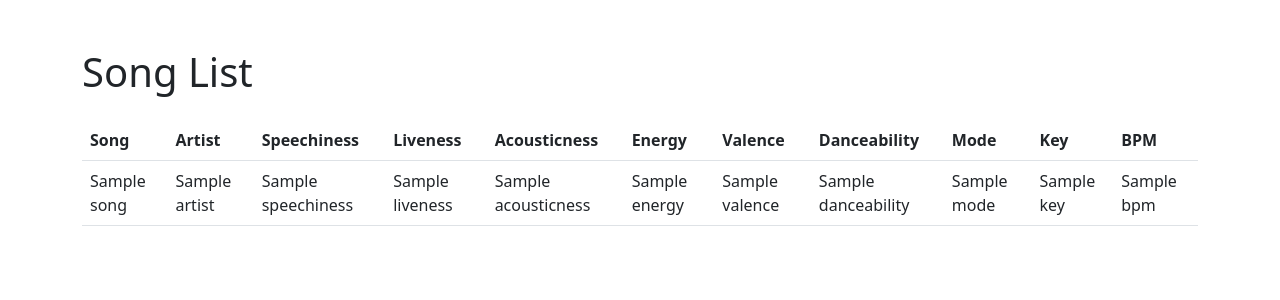
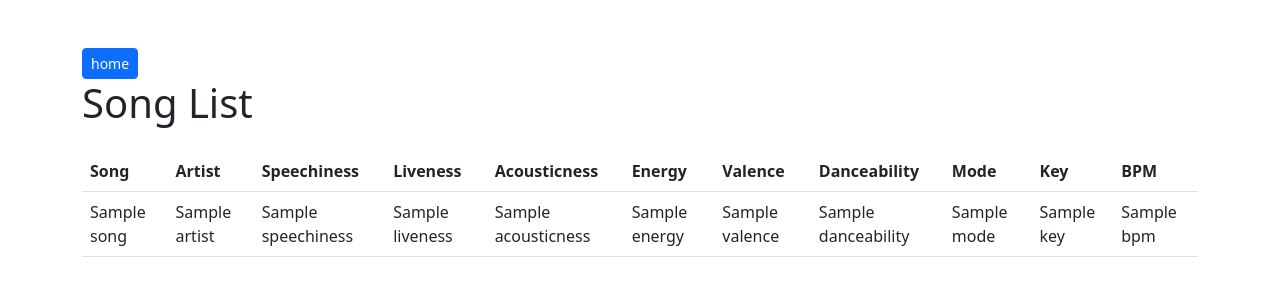
Before and after one commit to dnjsrl132/musiclist, a Django app: template search/templates/song_list.html in a window 1280 px wide. Shown: the top 300 px of the page. Run offline with Django 3.2, Linux system fonts and the light colour scheme; the template is opened without the code that fills it: most values are stand-ins (such as "Sample title", 1, 10 or a date in 2020).

Commit message:
feat : add home button

```diff
--- a/search/templates/song_list.html
+++ b/search/templates/song_list.html
@@ -12,6 +12,7 @@
 </head>
 <body>
     <div class="container mt-5">
+        <button class="btn btn-primary btn-sm" onclick="location.href='/'">home</button>
         <h1 class="mb-4">Song List</h1>
         <table class="table" id="song-table">
             <thead>
```
